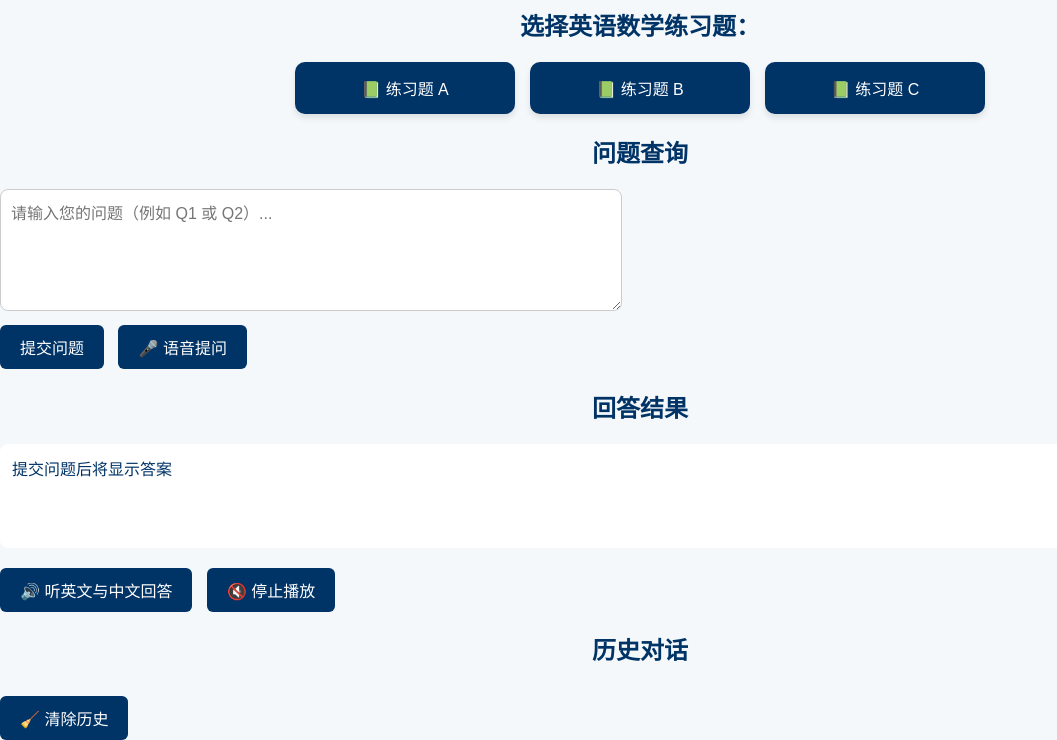
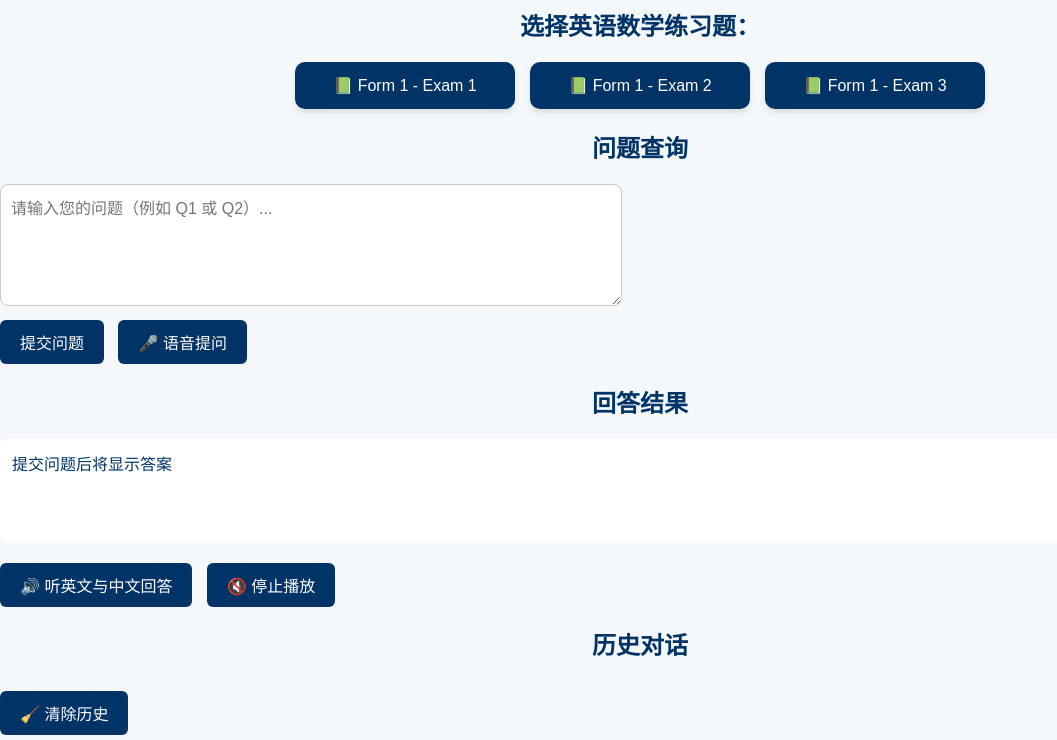
Before and after one commit to TommyTam2012/form2-math-app, a plain HTML site: page public/exam/index.html in a window 1280 px wide. Shown: the part 63-803 px from the top of the page, without its empty margins (0-1057 px from the left). Drawn offline with Linux system fonts and the light colour scheme.

Commit message:
Update index.html

```diff
--- a/public/exam/index.html
+++ b/public/exam/index.html
@@ -51,14 +51,14 @@
   </header>
 
   <main>
-    <section class="selectors">
-      <h2>选择英语数学练习题：</h2>
-      <div class="exam-grid">
-        <div class="exam-btn" onclick="setExam('worksheet-a')">📗 练习题 A</div>
-        <div class="exam-btn" onclick="setExam('worksheet-b')">📗 练习题 B</div>
-        <div class="exam-btn" onclick="setExam('worksheet-c')">📗 练习题 C</div>
-      </div>
-    </section>
+  <section class="selectors">
+    <h2>选择英语数学练习题：</h2>
+    <div class="exam-grid">
+      <div class="exam-btn" onclick="setExam('form1_exam1')">📗 Form 1 - Exam 1</div>
+      <div class="exam-btn" onclick="setExam('form1_exam2')">📗 Form 1 - Exam 2</div>
+      <div class="exam-btn" onclick="setExam('form1_exam3')">📗 Form 1 - Exam 3</div>
+    </div>
+  </section>
 
     <section class="question">
       <h2>问题查询</h2>
```
